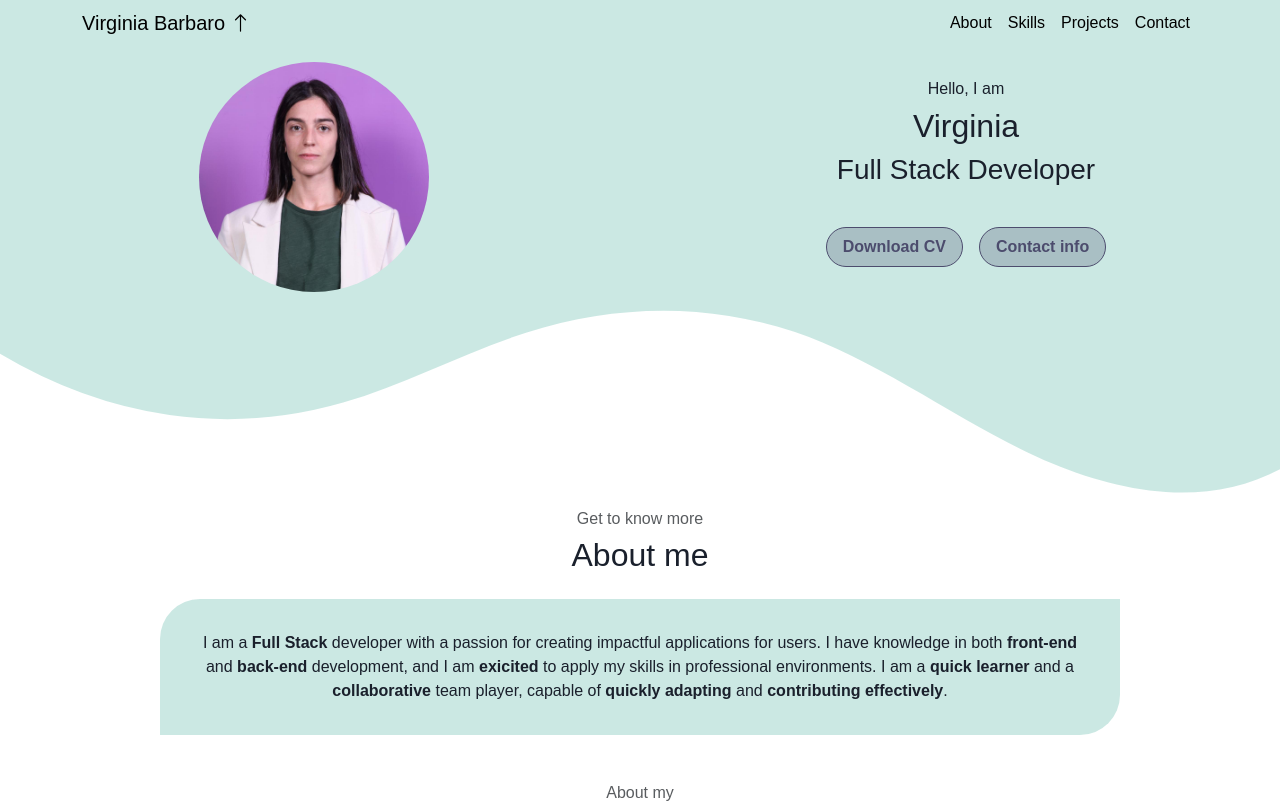
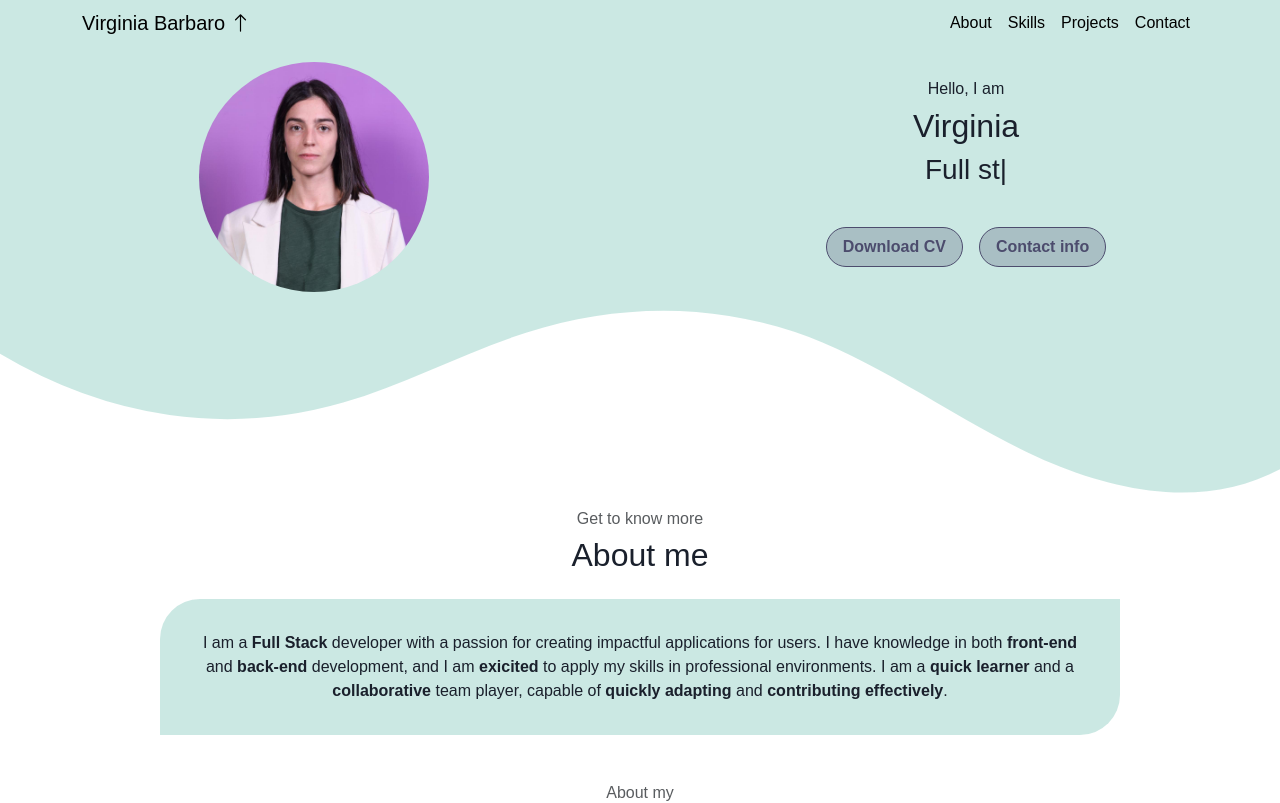
Before and after one commit to VirginiaBarbaro/portfolio-web, a React (Vite) app: page / in a window 1280 px wide. Shown: the top 803 px of the page. Built offline with nearby package versions, Linux system fonts and the light colour scheme.

Commit message:
Add animation to title

```diff
--- a/package.json
+++ b/package.json
@@ -18,7 +18,8 @@
     "react-bootstrap": "^2.7.4",
     "react-dom": "^18.2.0",
     "react-router-dom": "^6.11.2",
-    "react-scroll": "^1.8.9"
+    "react-scroll": "^1.8.9",
+    "typed.js": "^2.0.16"
   },
   "devDependencies": {
     "@types/react": "^18.0.28",
--- a/src/pages/Home.jsx
+++ b/src/pages/Home.jsx
@@ -1,4 +1,4 @@
-import React from "react";
+import React, { useEffect } from "react";
 import NavbarHome from "../components/NavbarHome";
 import { Button } from "@chakra-ui/react";
 import About from "./About";
@@ -6,6 +6,7 @@ import Skills from "./Skills";
 import Projects from "./Projects";
 import Contact from "./Contact";
 import { Link } from "react-scroll";
+import Typed from "typed.js";
 
 const pdf_file_url =
   "https://virginia-barbaro.vercel.app/CV_Virginia_Barbaro_IT.pdf";
@@ -20,6 +21,20 @@ function Home() {
     aTag.click();
     aTag.remove();
   };
+
+  const subtitle = React.useRef(null);
+
+  useEffect(() => {
+    const typed = new Typed(subtitle.current, {
+      strings: ["Full stack developer"],
+      typeSpeed: 50,
+      loop: true,
+    });
+    return () => {
+      // Destroy Typed instance during cleanup to stop animation
+      typed.destroy();
+    };
+  });
 
   return (
     <>
@@ -38,7 +53,9 @@ function Home() {
           <div className="col-sm-6 col-6 col-md-6 text-center col-main-home d-flex flex-column justify-content-center">
             <h6>Hello, I am</h6>
             <h2>Virginia</h2>
-            <h3>Full Stack Developer</h3>
+            <h3>
+              <span ref={subtitle} />
+            </h3>
             <div className="mt-4 btn-action-home">
               <Button
                 variant="outline"
```
Also changed, not shown: 1 other file (tests, documents, lock files or other folders).
